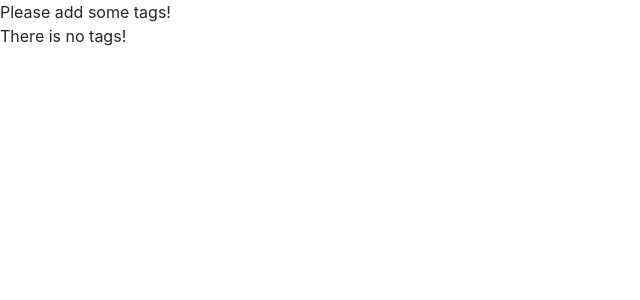
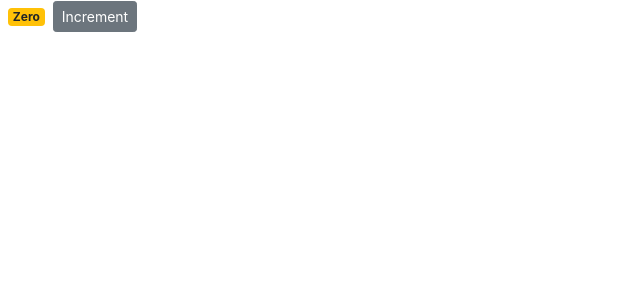
Before and after one commit to m7asanain/reactjs, a React (Create React App) app: page / in a window 1280 px wide. Shown: the top 300 px of the page, without its empty margins (0-640 px from the left). Built offline with nearby package versions, Linux system fonts and the light colour scheme.

Commit message:
handling events

```diff
--- a/src/components/counter.jsx
+++ b/src/components/counter.jsx
@@ -2,25 +2,32 @@
 
 class Counter extends Component {
   state = {
-    count: 0,
-    tags: [], // 'tag1', 'tag2', 'tag3'
-  };
+    count: 0
+  }
 
-  renderHelper() {
-    if (this.state.tags.length === 0) return <p>There is no tags!</p>
-    return <ul>{this.state.tags.map(tag => <li key={tag}>{tag}</li>)}</ul>
+  buttonHandler() {
+    console.log('Button Clicked!');
   }
 
   render() {
-    return  (
+    return(
       <React.Fragment>
-        {/* another technique for conditional rendering content */}
-        {this.state.tags.length === 0 && 'Please add some tags!'}
-        {this.renderHelper()}
+        <span className={this.getbadgeClasses()}>{this.counterFormat()}</span>
+        <button onClick={this.buttonHandler} className="btn btn-secondary btn-sm">Increment</button>
       </React.Fragment>
     )
   }
 
+  getbadgeClasses() {
+    let classes = 'badge m-2 badge-';
+    classes += (this.state.count === 0) ? 'warning' : 'primary';
+    return classes;
+  }
+
+  counterFormat() {
+    const { count } = this.state;
+    return count === 0 ? 'Zero' : count;
+  }
 }
 
 export default Counter;
```
